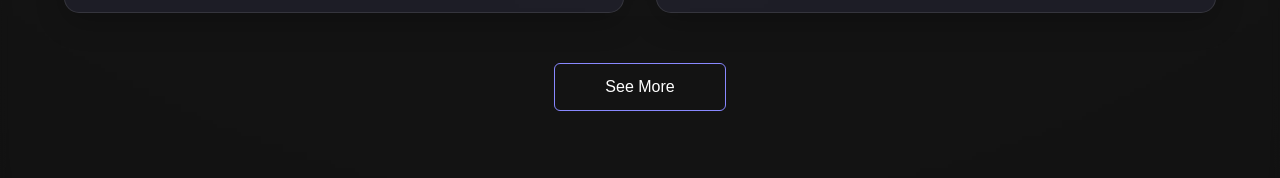
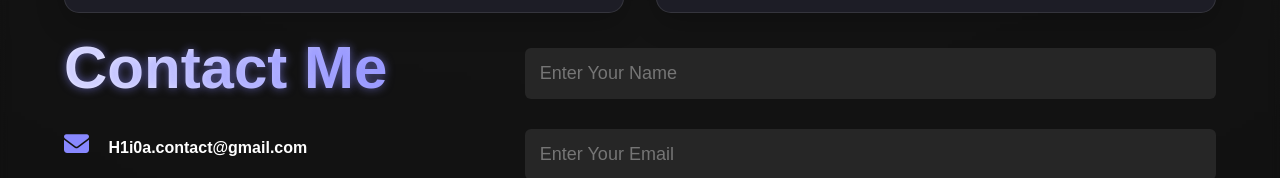
Before and after one commit to h1i0a/hatem-project, a plain HTML site: page index.html in a window 1280 px wide. Shown: the part 2553-2731 px from the top of the page. Drawn offline with nearby package versions, Linux system fonts and the light colour scheme.

Commit message:
Update index.html

```diff
--- a/index.html
+++ b/index.html
@@ -395,7 +395,7 @@
               </div>
             </div>
           </div>
-          <a href="#projects" class="btn">See More</a>
+          <!-- <a href="#projects" class="btn">See More</a> -->
         </div>
       </div>
     </section>
```
